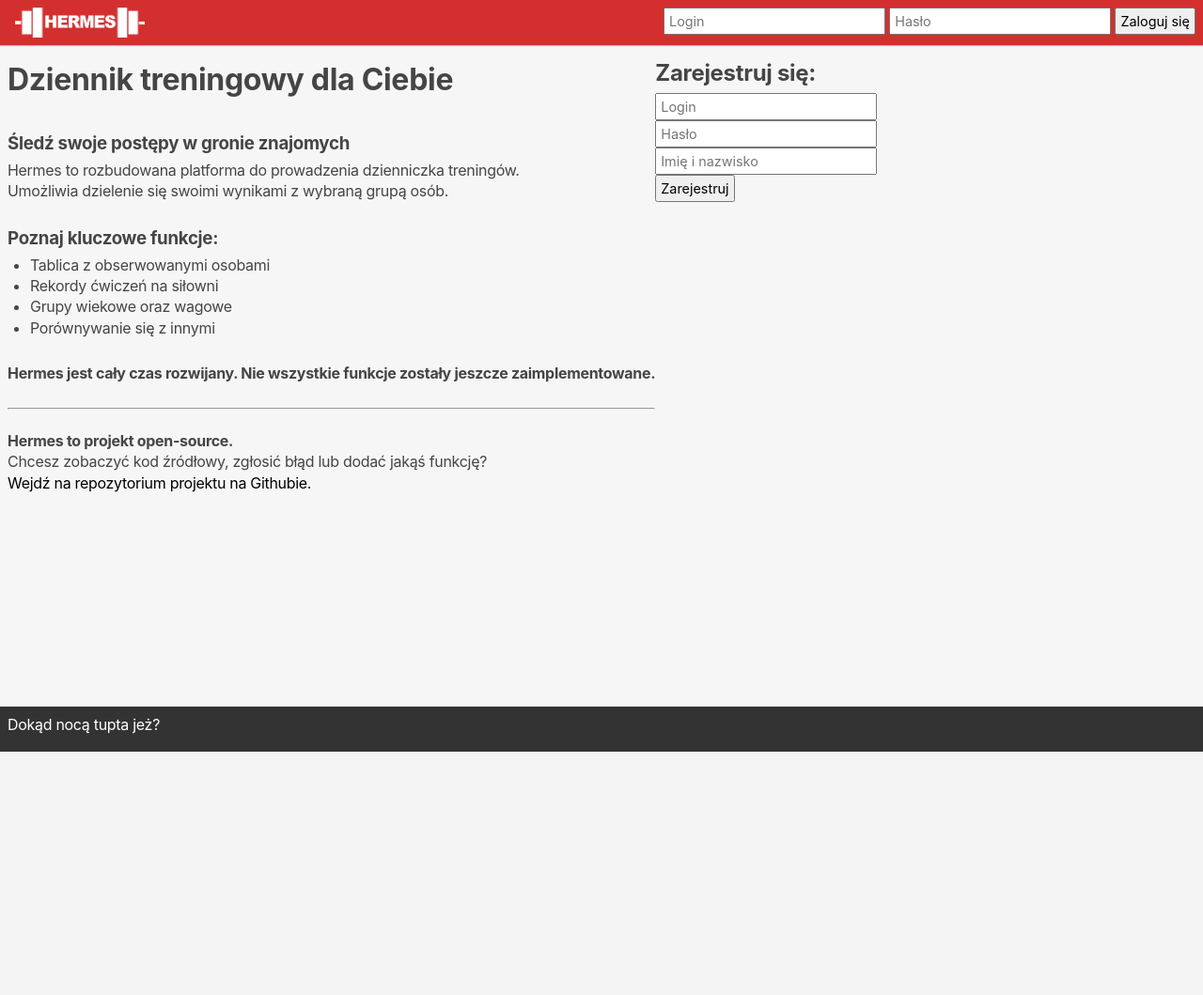
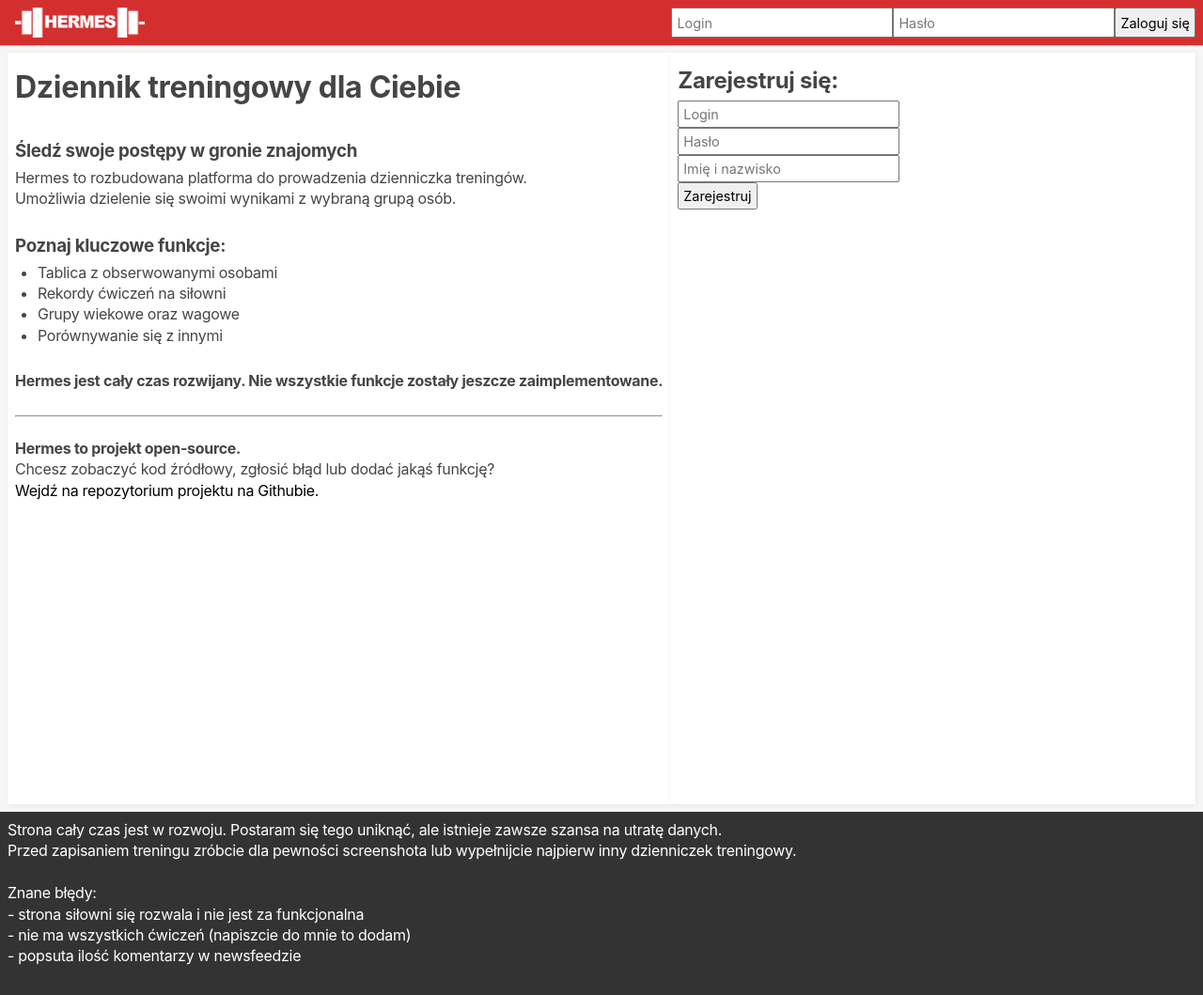
Before and after one commit to asdfMaciej/hermes, a PHP site: page /app/ in a window 1280 px wide. Shown: the whole page at 94% size. Before the commit the page ends 800 px from the top, so only its background shows below. Run offline with PHP 8.4, Linux system fonts and the light colour scheme; some libraries are stand-ins or nearby versions.

Commit message:
FIRST RELEASE! fixed front page mobile & add footer disclaimer

```diff
--- a/app/static/css/style.css
+++ b/app/static/css/style.css
@@ -93,7 +93,6 @@
 	background: #333333;
 	color: white;
 	padding: 8px;
-	height: var(--footer-height);
 }
 .newsfeed {
 	display: flex;
@@ -436,10 +435,27 @@
 	font-size: 1.2em;
 	border-bottom: 1px solid #848484;
 }
+.login-form {
+	display: flex;
+}
 .landing-page {
 	display: flex;
 	flex-direction: row;
 }
+.landing-page__register,
+.landing-page__text {
+	background: white;
+	padding: 8px;
+	box-shadow: var(--white-box-shadow);
+}
+
+.landing-page__text {
+	min-height: 100vh;
+}
+.landing-page__register {
+	flex: 1;
+}
+
 .exercise-category {
 	margin-bottom: 16px;
 	padding: 8px;
@@ -563,6 +579,22 @@
 	margin: 0 12px 0 0;
 }
 @media (max-width: 768px) {
+	.landing-page {
+		flex-direction: column-reverse;
+	}
+	.landing-page__register {
+		margin: 16px 0;
+	}
+	.login-form {
+		width: calc(100% - 158px);
+	}
+	.login-form > input {
+		min-width: 0;
+		flex: 1 1;
+	}
+	.login-form > input[type="submit"] {
+		display: none;
+	}
 	.statistics-box {
 		position: relative;
 		margin: 8px;
--- a/app/views/skeleton/footer.php
+++ b/app/views/skeleton/footer.php
@@ -1,6 +1,13 @@
 		</div> <!-- content end -->
 		<div class='page-footer' id="footer">
-			Dokąd nocą tupta jeż?
+			Strona cały czas jest w rozwoju. Postaram się tego uniknąć, ale istnieje zawsze szansa na utratę danych.<br>
+            Przed zapisaniem treningu zróbcie dla pewności screenshota lub wypełnijcie najpierw inny dzienniczek treningowy.<br>
+            <br>
+            Znane błędy:<br>
+            - strona siłowni się rozwala i nie jest za funkcjonalna<br>
+            - nie ma wszystkich ćwiczeń (napiszcie do mnie to dodam)<br>
+            - popsuta ilość komentarzy w newsfeedzie<br>
+            <br>
 		</div>
 
 		<?php foreach ($scripts_on_end as $script): ?>
--- a/app/views/skeleton/header.php
+++ b/app/views/skeleton/header.php
@@ -8,7 +8,7 @@
 		<link rel="icon" type="image/png" sizes="16x16" href="``PATH_PREFIX``/static/favicon/favicon-16x16.png">
 		<link rel="manifest" href="``PATH_PREFIX``/static/favicon/site.webmanifest">
 		<?php foreach ($stylesheets as $style): ?>
-		<link rel="stylesheet" type="text/css" href="``$style``">
+		<link rel="stylesheet" type="text/css" href="``$style``?ver=1.0">
 		<?php endforeach ?>
 
 		<script>var PATH_PREFIX = "``PATH_PREFIX``"; <?php echo DEBUG ? "var DEBUG = true;" : "var DEBUG = false"; ?></script>
@@ -51,7 +51,7 @@
 				</form>
 			<?php else: ?>
                 <div class="page-header__filler"></div>
-				<form action="``PATH_PREFIX``/" method="post">
+				<form action="``PATH_PREFIX``/" method="post" class="login-form">
 					<input type="hidden" name="action" value="login">
 					<input type="text" name="login" placeholder="Login">
 					<input type="password" name="password" placeholder="Hasło">
```
